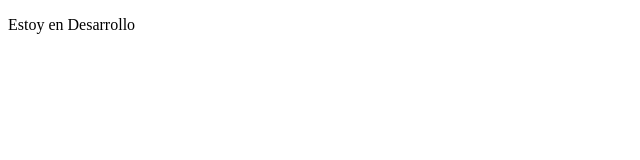
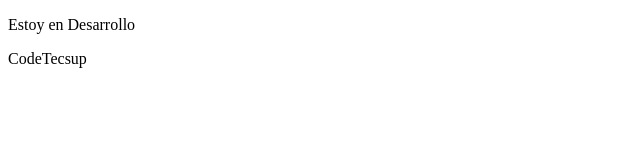
Before and after one commit to alejandrodelcarpio/PrimeraPagina, a plain HTML site: page PrimeraPagina/index.html in a window 1280 px wide. Shown: the full height of the page, 0-640 px from the left. Drawn offline with Linux system fonts and the light colour scheme.

Commit message:
#1 Pruebas

```diff
--- a/PrimeraPagina/index.html
+++ b/PrimeraPagina/index.html
@@ -7,5 +7,6 @@
 </head>
 <body>
     <p>Estoy en Desarrollo</p>
+    <p>CodeTecsup</p>
 </body>
 </html>
```
